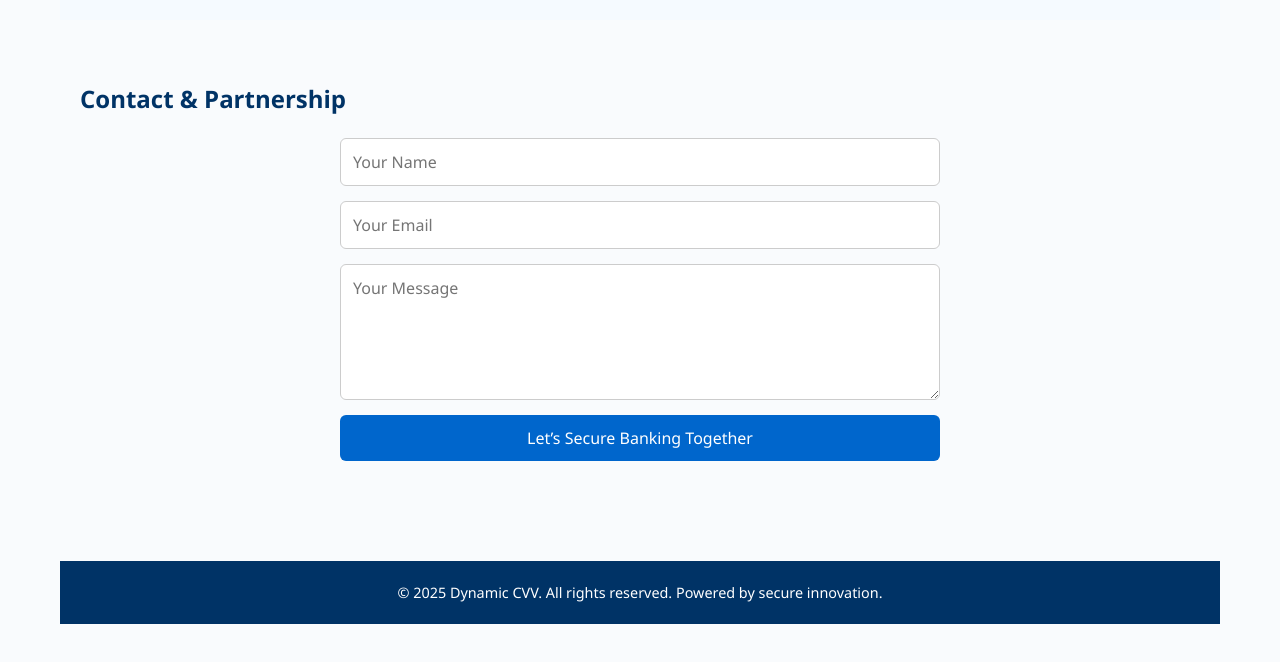
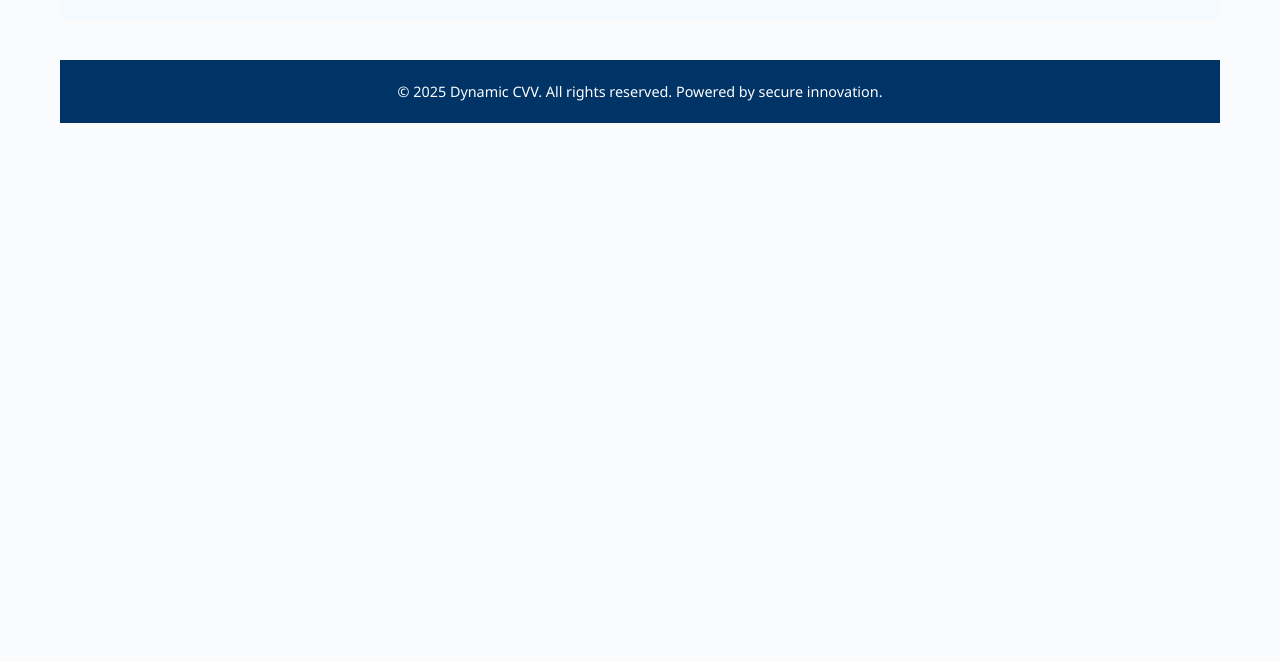
Before and after one commit to Alwaleed90/Dynamic-CVV, a plain HTML site: page index.html in a window 1280 px wide. Shown: the part 5260-5922 px from the top of the page. After the commit the page ends 5443 px from the top, so only its background shows below. Drawn offline with nearby package versions, Linux system fonts and the light colour scheme.

Commit message:
index.html

```diff
--- a/index.html
+++ b/index.html
@@ -186,23 +186,11 @@
     </a>
   </section>
 
-  <section id="contact" class="section">
-    <h2>Contact & Partnership</h2>
-    <form id="contact-form">
-      <input type="text" name="name" placeholder="Your Name" required />
-      <input type="email" name="email" placeholder="Your Email" required />
-      <textarea name="message" placeholder="Your Message" rows="5" required></textarea>
-      <button type="submit">Let’s Secure Banking Together</button>
-    </form>
-  </section>
-
 
   <footer class="footer">
     <p>&copy; 2025 Dynamic CVV. All rights reserved. Powered by secure innovation.</p>
   </footer>
 
   <script src="scripts.js"></script>
-  <!-- ضعه داخل <head> أو قبل نهاية <body> -->
-<script src="https://cdn.jsdelivr.net/npm/@emailjs/browser@3/dist/email.min.js"></script>
 </body>
 </html>
```
